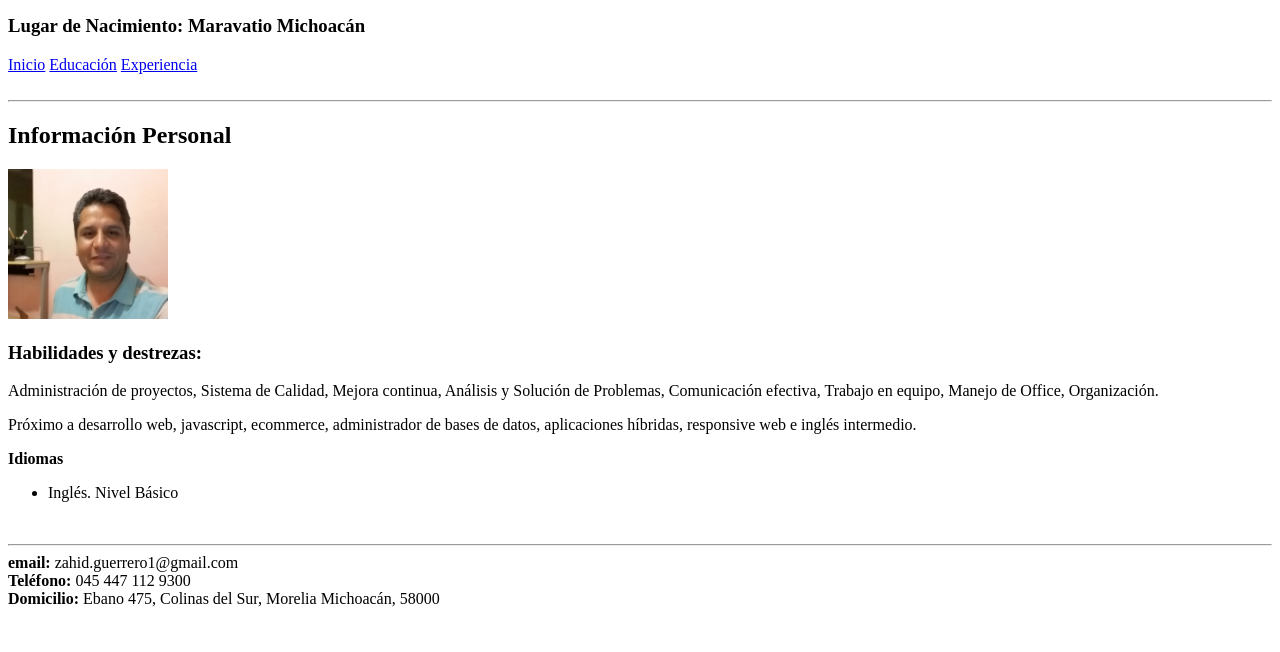
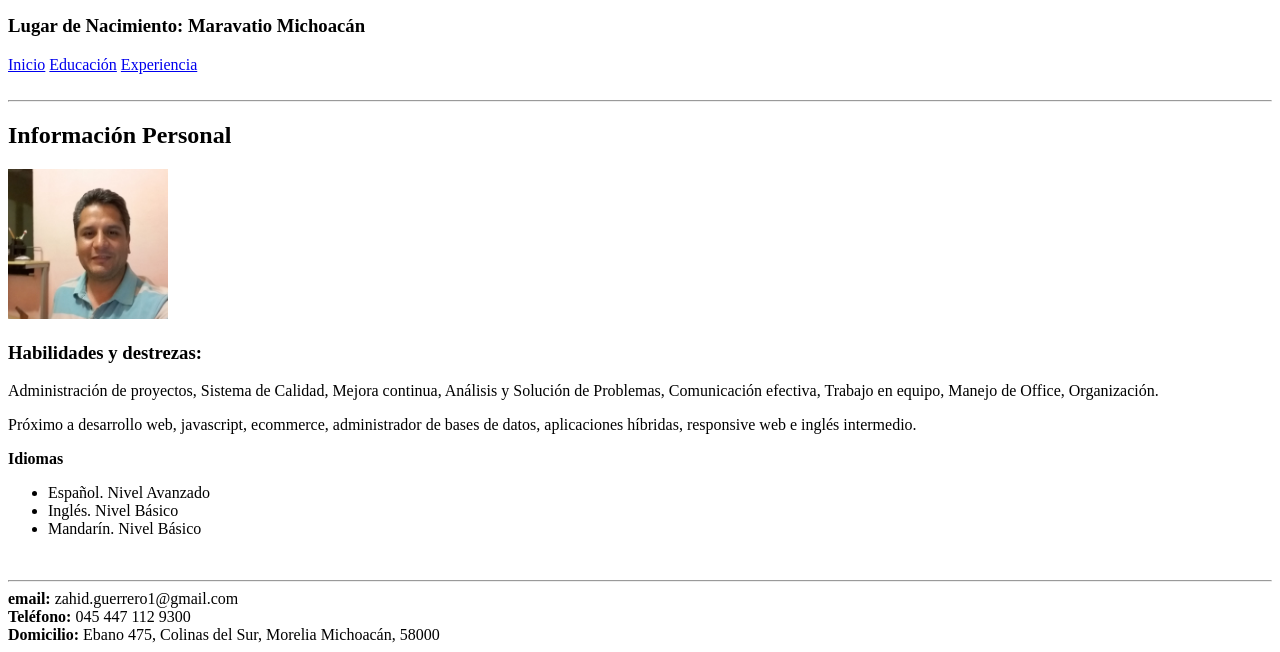
Before and after one commit to ZahidGS/FundamentosHTML_Zahid_Guerrero, a plain HTML site: page index.html in a window 1280 px wide. Shown: the part 361-1013 px from the top of the page. Before the commit the page ends 977 px from the top, so only its background shows below. Drawn offline with Linux system fonts and the light colour scheme.

Commit message:
20170926 agregar otro idioma

```diff
--- a/index.html
+++ b/index.html
@@ -45,7 +45,9 @@
 
 		<b>Idiomas</b>
 		<ul>
+			<li>Español. Nivel Avanzado</li>
 			<li>Inglés. Nivel Básico</li>
+			<li>Mandarín. Nivel Básico</li>
 		</ul>
 
 	</section>
```
Also changed, not shown: github_url.txt (added).
